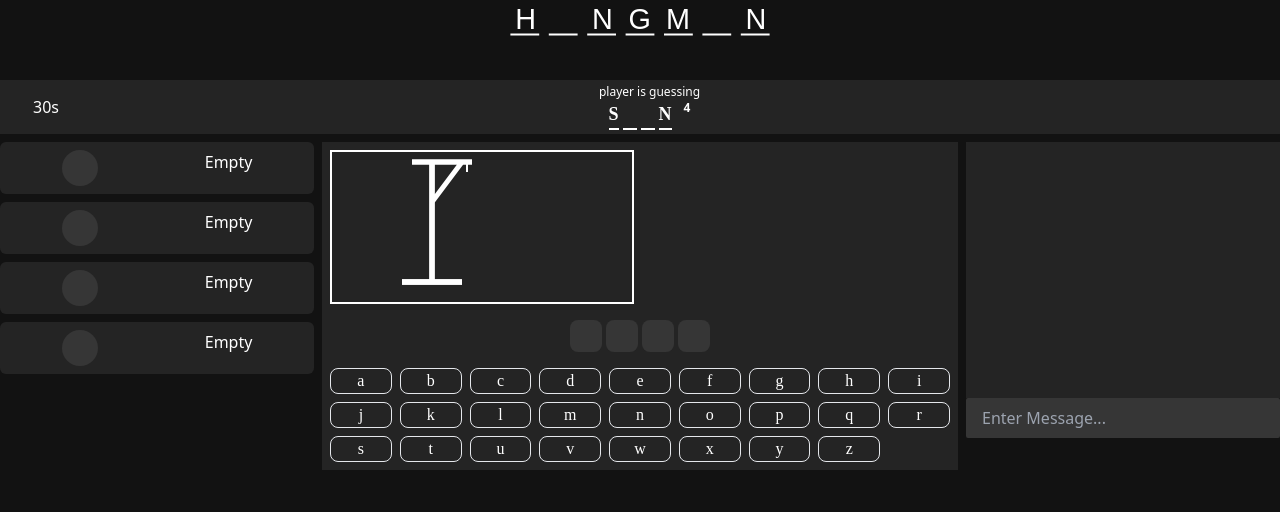
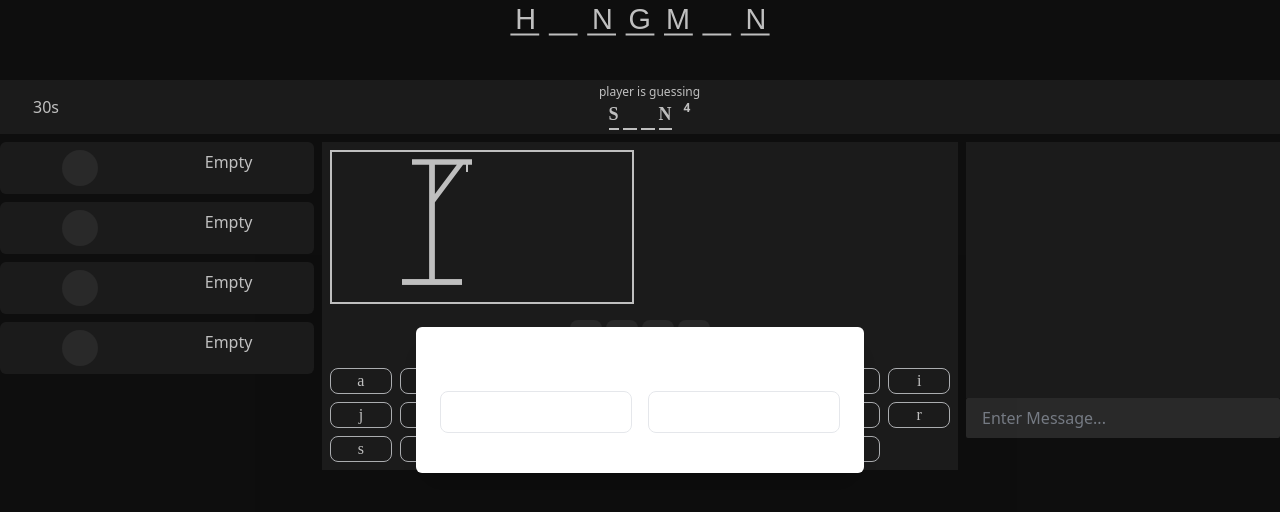
Before and after one commit to kadeem-lewis/hangmen, a Nuxt app in the folder packages/client/: page /game/1/play in a window 1280 px wide. Both pictures are taken after a click on the button 1256 px from the left and 107 px from the top of the page. Shown: the top 512 px of the page. Built offline with nearby package versions, Linux system fonts and the light colour scheme; some icons are missing; a web font is replaced by a local one.

Commit message:
created a confirm leave modal

```diff
--- a/packages/client/components/App/GameBar.vue
+++ b/packages/client/components/App/GameBar.vue
@@ -12,9 +12,21 @@
       <AppHangmanWord />
     </div>
     <div v-else>Waiting...</div>
-    <button @click="leaveGame" class="rounded-md p-1 hover:bg-dark-mode-600">
+    <button
+      @click="leaveClick = true"
+      class="rounded-md p-1 hover:bg-dark-mode-600"
+    >
       <Icon icon="heroicons:home" :inline="true" class="text-xl lg:text-2xl" />
     </button>
+    <UiModal v-model="leaveClick">
+      <p class="text-center text-2xl">Are you sure you want to leave?</p>
+      <div class="flex gap-4">
+        <button @click="leaveGame" class="btn text-base">Yes</button>
+        <button @click="leaveClick = false" class="btn text-base">
+          Cancel
+        </button>
+      </div>
+    </UiModal>
   </div>
 </template>
 
@@ -25,6 +37,8 @@
 
 const route = useRoute();
 const roomCode = ref(route.params.id);
+
+const leaveClick = ref(false);
 
 const leaveGame = () => {
   $io.emit(ClientEvents.LEAVE_ROOM, roomCode.value as string, (response) => {
```
